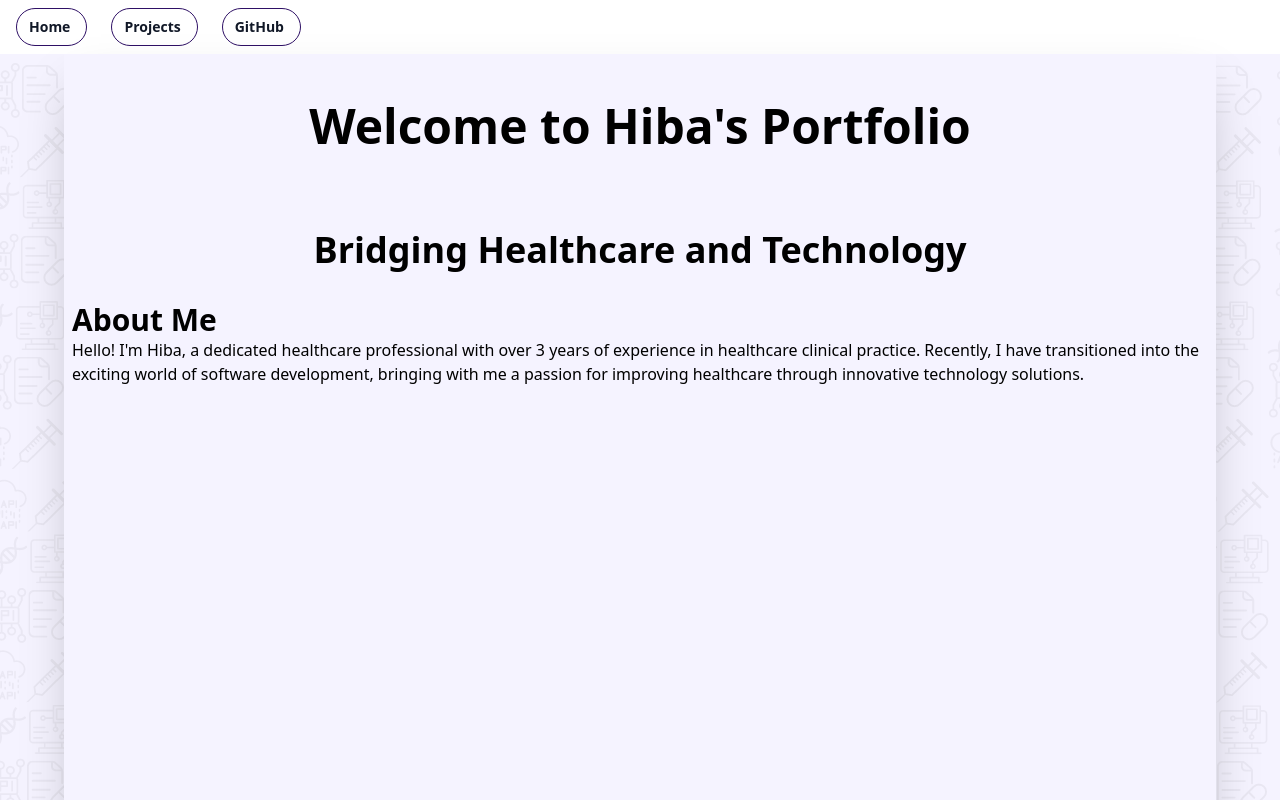
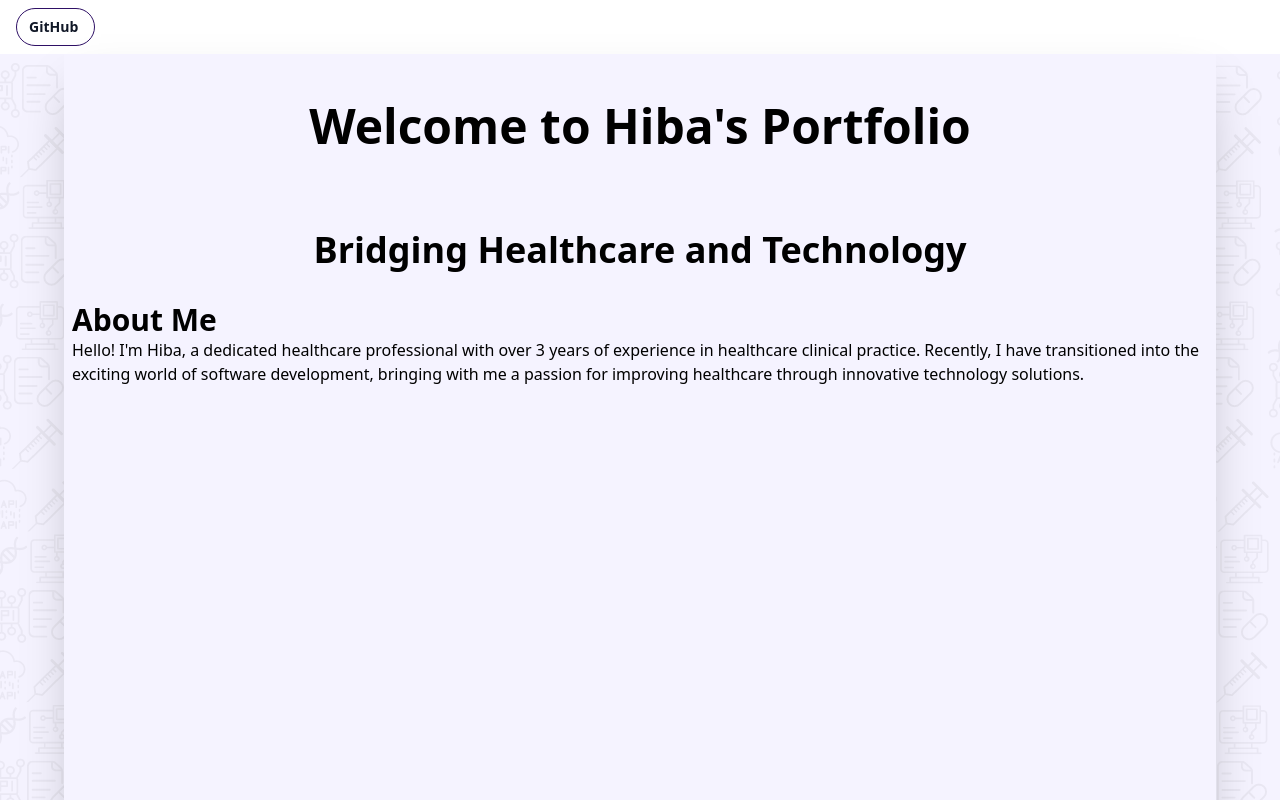
Before and after one commit to Hiba-Mohamed/Portfolio, a React (Create React App) app in the folder portfolio/: page / in a window 1280 px wide. Shown: the top 800 px of the page. Built offline with nearby package versions, Linux system fonts and the light colour scheme.

Commit message:
tailwind update, header cleanup

```diff
--- a/portfolio/package.json
+++ b/portfolio/package.json
@@ -6,8 +6,6 @@
     "@testing-library/jest-dom": "^5.17.0",
     "@testing-library/react": "^13.4.0",
     "@testing-library/user-event": "^13.5.0",
-    "autoprefixer": "^10.4.19",
-    "postcss": "^8.4.40",
     "react": "^18.3.1",
     "react-dom": "^18.3.1",
     "react-icons": "^5.2.1",
@@ -41,6 +39,8 @@
     ]
   },
   "devDependencies": {
-    "tailwindcss": "^3.4.7"
+    "autoprefixer": "^10.4.20",
+    "postcss": "^8.4.41",
+    "tailwindcss": "^3.4.8"
   }
 }
--- a/portfolio/src/components/Header.jsx
+++ b/portfolio/src/components/Header.jsx
@@ -4,31 +4,12 @@ import { RxHamburgerMenu } from "react-icons/rx";
 import { TfiClose } from "react-icons/tfi";
 
 export function Heading() {
-  const [open, setOpen] = useState(false);
   return (
     <nav className="border-slate-50 bg-white font-OpenSans">
       <div className="max-w-2xl flex flex-wrap items-center justify-between mx-auto px-4 max-w-7xl">
         <div id="navbar-hamburger">
           <ul className="hidden text-sm md:flex flex gap-6 flex-row items-center font-medium rounded-lg md:pt-2 md:pb-2">
-            <li>
-              <Link
-                to="/"
-                className="block font-bold py-2 pl-3 pr-4 text-gray-900 rounded hover:text-gray-50 border border-violet-950 rounded-full hover:bg-violet-950 hover:text-gray-50"
-                onClick={() => setOpen(!open)}
-              >
-                Home
-              </Link>
-            </li>
 
-            <li>
-              <Link
-                to="/projects"
-                className="block font-bold py-2 pl-3 pr-4 text-gray-900 rounded hover:text-gray-50 border border-violet-950 rounded-full hover:bg-violet-950 hover:text-gray-50"
-                onClick={() => setOpen(!open)}
-              >
-                Projects
-              </Link>
-            </li>
 
             <li>
               <a
@@ -36,7 +17,6 @@ export function Heading() {
                 target="_blank"
                 rel="noopener noreferrer"
                 className="block font-bold py-2 pl-3 pr-4 text-gray-900 rounded hover:text-gray-50 border border-violet-950 rounded-full hover:bg-violet-950 hover:text-gray-50"
-                onClick={() => setOpen(!open)}
               >
                 {" "}
                 GitHub
@@ -44,41 +24,10 @@ export function Heading() {
             </li>
           </ul>
         </div>
-        <div className="flex flex-row items-center gap-4 hidden md:flex"></div>
-        <button
-          onClick={() => setOpen(!open)}
-          data-collapse-toggle="navbar-hamburger"
-          type="button"
-          className="md:hidden inline-flex items-center justify-center p-2 w-10 h-10 ml-3 text-sm text-gray-500 rounded-lg hover:bg-sky-100 focus:outline-none focus:ring-2 focus:ring-gray-200"
-          aria-controls="navbar-hamburger"
-          aria-expanded="false"
-        >
-          {open ? <TfiClose /> : <RxHamburgerMenu />}
-        </button>
         <div
-          className={`${open ? "block" : "hidden"} w-full`}
           id="navbar-hamburger"
         >
           <ul className="md:hidden flex flex-col items-center font-medium my-4 rounded-lg">
-            <li>
-              <Link
-                to="/"
-                className="block font-bold py-2 pl-3 pr-4 text-gray-900 rounded hover:text-sky-600"
-                aria-current="page"
-                onClick={() => setOpen(!open)}
-              >
-                Home
-              </Link>
-            </li>
-            <li>
-              <Link
-                to="/projects"
-                className="block font-bold py-2 pl-3 pr-4 text-gray-900 rounded hover:text-sky-600"
-                onClick={() => setOpen(!open)}
-              >
-                Projects
-              </Link>
-            </li>
 
             <li>
               <a
@@ -86,7 +35,6 @@ export function Heading() {
                 target="_blank"
                 rel="noopener noreferrer"
                 className="block font-bold py-2 pl-3 pr-4 text-gray-900 rounded hover:text-sky-600"
-                onClick={() => setOpen(!open)}
               >
                 {" "}
                 GitHub
```
Also changed, not shown: 1 other file (tests, documents, lock files or other folders).
